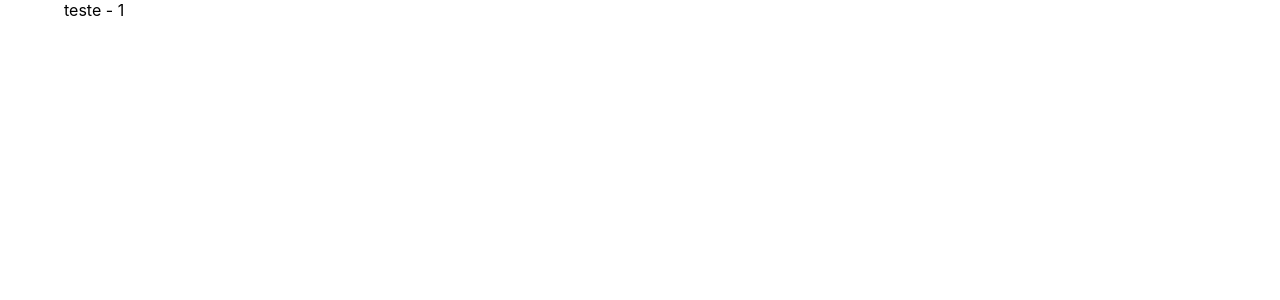
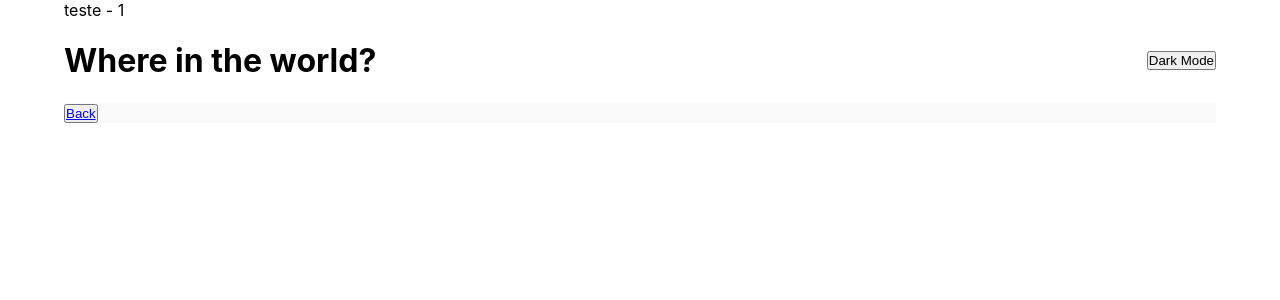
Before and after one commit to giandefaria/rest-countries-api-with-color-theme-switcher-master, a React (Create React App) app: page /countryinfo/1 in a window 1280 px wide. Shown: the top 300 px of the page. Built offline with nearby package versions, Linux system fonts and the light colour scheme.

Commit message:
atualização tarefas

```diff
--- a/src/components/country-info/country-info.tsx
+++ b/src/components/country-info/country-info.tsx
@@ -1,4 +1,4 @@
-import { useParams } from "react-router-dom";
+import { Link, useParams } from "react-router-dom";
 
 
 export const CountryInfo = (e: any) => {
@@ -8,6 +8,17 @@ export const CountryInfo = (e: any) => {
     return (
         <>
             <p>teste - { country }</p>
+            <header>
+                <h1>Where in the world?</h1>
+                <button className="mode">Dark Mode</button>
+            </header>
+            <main>
+                <button><Link to="/">Back</Link></button>
+                <section>
+
+                </section>
+
+            </main>
         </>
     );
 
```
Also changed, not shown: 1 other file (tests, documents, lock files or other folders).
